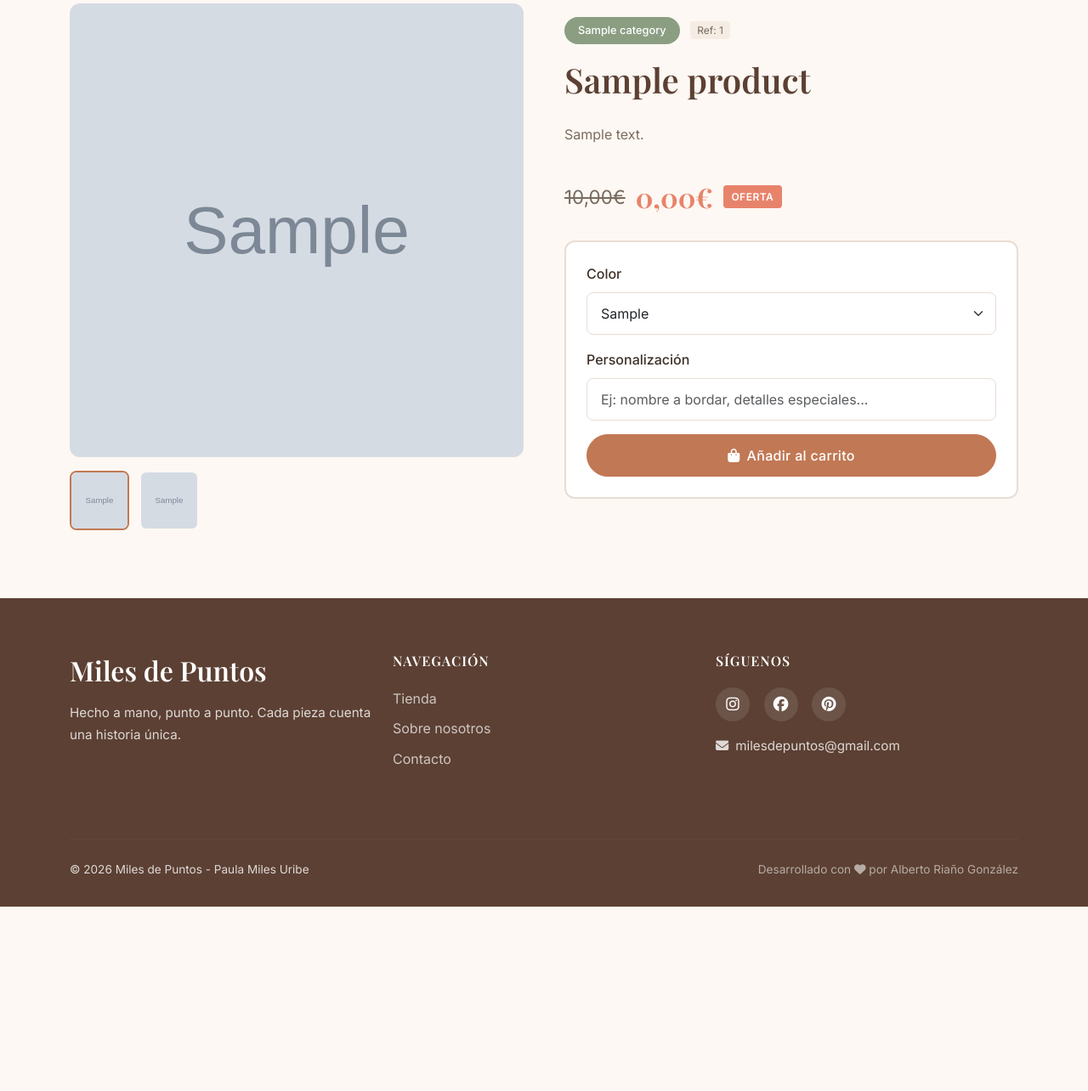
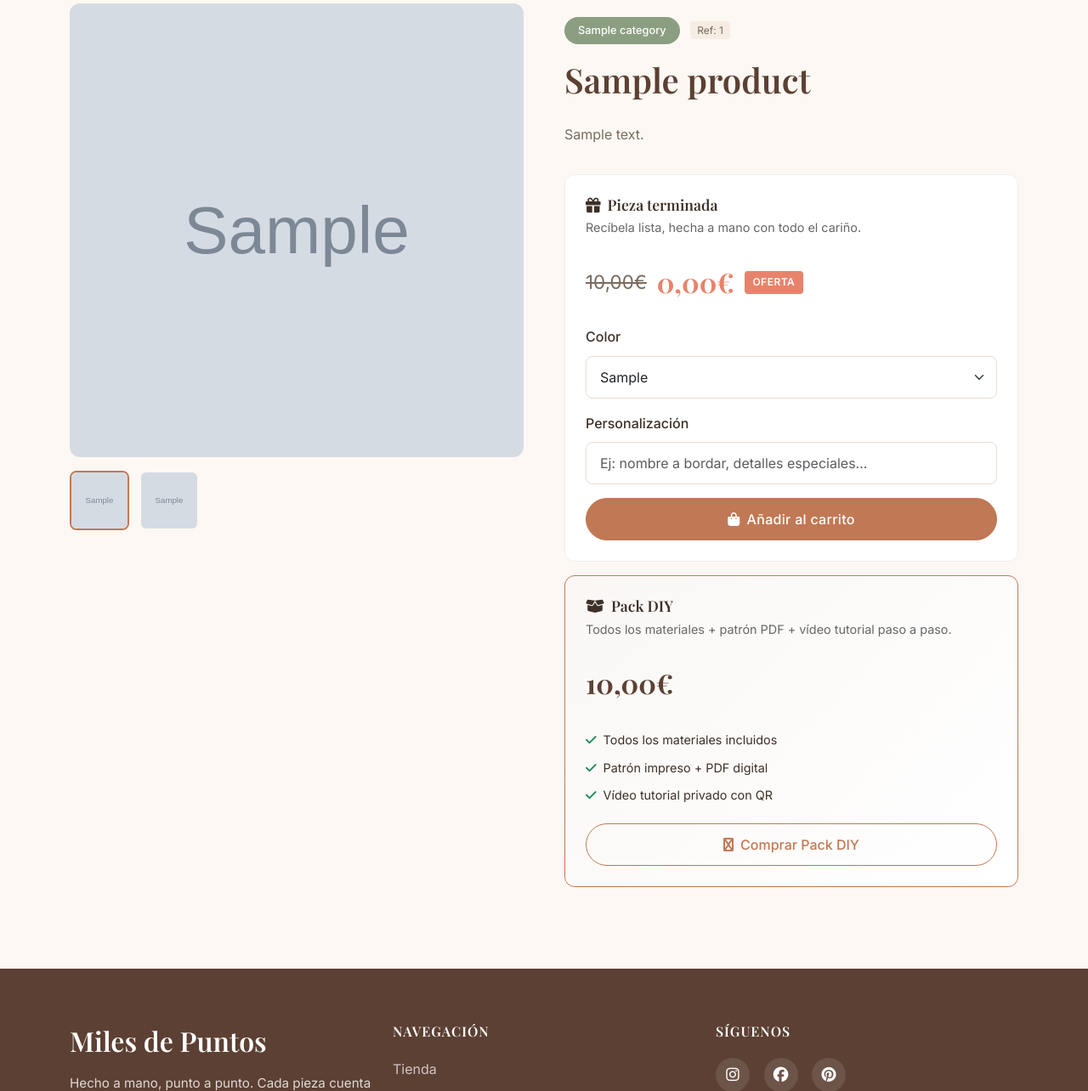
Before and after one commit to alberto-riano/crochet-shop, a Django app: a page that uses templates/products/detail.html in a window 1280 px wide. Shown: the part 164-1448 px from the top of the page at 85% size. Before the commit the page ends 1231 px from the top, so only its background shows below. Run offline with Django 5.2, Linux system fonts and the light colour scheme; tables that the repository leaves empty hold one stand-in row (values such as "Sample post"); grey boxes marked "Sample" are stand-in pictures; parts of the project's set-up code (start-up, migrations or seed data) failed here and were passed over; some web fonts are replaced.

Commit message:
Add DIY kit option + dual purchase

```diff
--- a/apps/products/models.py
+++ b/apps/products/models.py
@@ -105,13 +105,23 @@ class Product(models.Model):
     )
     price = models.DecimalField(
         max_digits=8, decimal_places=2,
-        verbose_name='Precio (€)'
+        verbose_name='Precio pieza terminada (€)'
     )
     discount_price = models.DecimalField(
         max_digits=8, decimal_places=2,
         blank=True, null=True,
         verbose_name='Precio rebajado (€)',
         help_text='Dejar vacío si no está en oferta'
+    )
+    is_diy_available = models.BooleanField(
+        default=False, verbose_name='¿Disponible como Pack DIY?',
+        help_text='Si se activa, el cliente podrá comprar el kit de materiales + patrón + vídeo'
+    )
+    diy_price = models.DecimalField(
+        max_digits=8, decimal_places=2,
+        blank=True, null=True,
+        verbose_name='Precio Pack DIY (€)',
+        help_text='Precio del kit: materiales + patrón PDF + acceso vídeo tutorial'
     )
     is_customizable = models.BooleanField(
         default=True, verbose_name='¿Personalizable?'
--- a/static/css/style.css
+++ b/static/css/style.css
@@ -1498,3 +1498,47 @@ img {
     border: 3px solid var(--color-terracotta);
     box-shadow: 0 5px 20px rgba(92, 64, 51, 0.1);
 }
+
+/* ========================================
+   PURCHASE OPTIONS (DIY / Finished)
+   ======================================== */
+.purchase-option {
+    border: 1px solid #eee;
+    border-radius: var(--card-radius);
+    padding: 1.5rem;
+    margin-bottom: 1rem;
+    transition: border-color 0.2s;
+}
+
+.purchase-option:hover {
+    border-color: var(--color-terracotta);
+}
+
+.purchase-option-title {
+    font-size: 1.1rem;
+    font-weight: 600;
+    margin-bottom: 0.25rem;
+    color: var(--color-chocolate);
+}
+
+.purchase-option-desc {
+    font-size: 0.9rem;
+    color: #666;
+    margin-bottom: 0.75rem;
+}
+
+.purchase-option-diy {
+    background: linear-gradient(135deg, #faf7f5 0%, #fff 100%);
+    border-color: var(--color-terracotta);
+}
+
+.diy-features {
+    list-style: none;
+    padding: 0;
+    margin: 0.75rem 0 1rem;
+    font-size: 0.9rem;
+}
+
+.diy-features li {
+    padding: 0.25rem 0;
+}
--- a/templates/products/detail.html
+++ b/templates/products/detail.html
@@ -52,7 +52,13 @@
                         {{ product.description|linebreaks }}
                     </div>
 
-                    <!-- Price display -->
+                    <!-- Option 1: Finished product -->
+                    {% if product.is_available %}
+                    <div class="purchase-option purchase-option-finished">
+                        <h3 class="purchase-option-title">
+                            <i class="fas fa-gift me-2"></i>Pieza terminada
+                        </h3>
+                        <p class="purchase-option-desc">Recíbela lista, hecha a mano con todo el cariño.</p>
                         <div class="product-price-block">
                             {% if product.is_on_sale %}
                             <span class="price-original">{{ product.price }}€</span>
@@ -62,9 +68,6 @@
                             <span class="price-current">{{ product.price }}€</span>
                             {% endif %}
                         </div>
-
-                    <!-- Add to cart -->
-                    <div class="purchase-option">
                         <form method="post" action="{% url 'orders:add_to_cart' product.id %}">
                             {% csrf_token %}
                             <input type="hidden" name="order_type" value="custom_order">
@@ -89,6 +92,34 @@
                             </button>
                         </form>
                     </div>
+                    {% endif %}
+
+                    <!-- Option 2: DIY Kit -->
+                    {% if product.is_diy_available and product.diy_price %}
+                    <div class="purchase-option purchase-option-diy">
+                        <h3 class="purchase-option-title">
+                            <i class="fas fa-box-open me-2"></i>Pack DIY
+                        </h3>
+                        <p class="purchase-option-desc">
+                            Todos los materiales + patrón PDF + vídeo tutorial paso a paso.
+                        </p>
+                        <div class="product-price-block">
+                            <span class="price-current">{{ product.diy_price }}€</span>
+                        </div>
+                        <ul class="diy-features">
+                            <li><i class="fas fa-check text-success me-2"></i>Todos los materiales incluidos</li>
+                            <li><i class="fas fa-check text-success me-2"></i>Patrón impreso + PDF digital</li>
+                            <li><i class="fas fa-check text-success me-2"></i>Vídeo tutorial privado con QR</li>
+                        </ul>
+                        <form method="post" action="{% url 'orders:add_to_cart' product.id %}">
+                            {% csrf_token %}
+                            <input type="hidden" name="order_type" value="kit">
+                            <button type="submit" class="btn btn-outline-primary w-100">
+                                <i class="fas fa-yarn me-2"></i>Comprar Pack DIY
+                            </button>
+                        </form>
+                    </div>
+                    {% endif %}
                 </div>
             </div>
         </div>
```
Also changed, not shown: apps/orders/views.py (+15 -2 lines), apps/products/admin.py (+10 -9 lines), apps/products/migrations/0005_product_diy_price_product_is_diy_available_and_more.py (added). Lines whose indentation alone changed are shown as unchanged.
